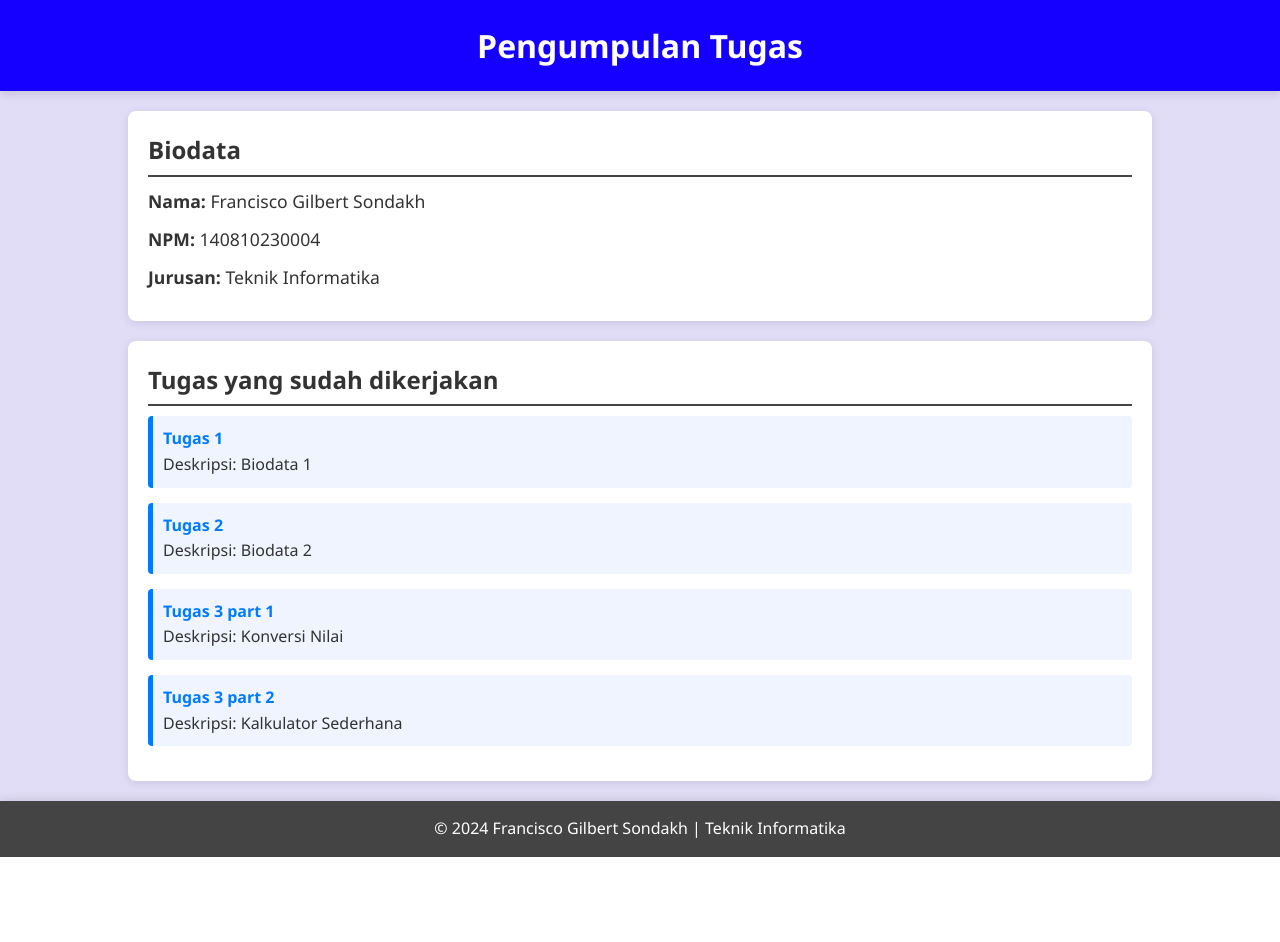
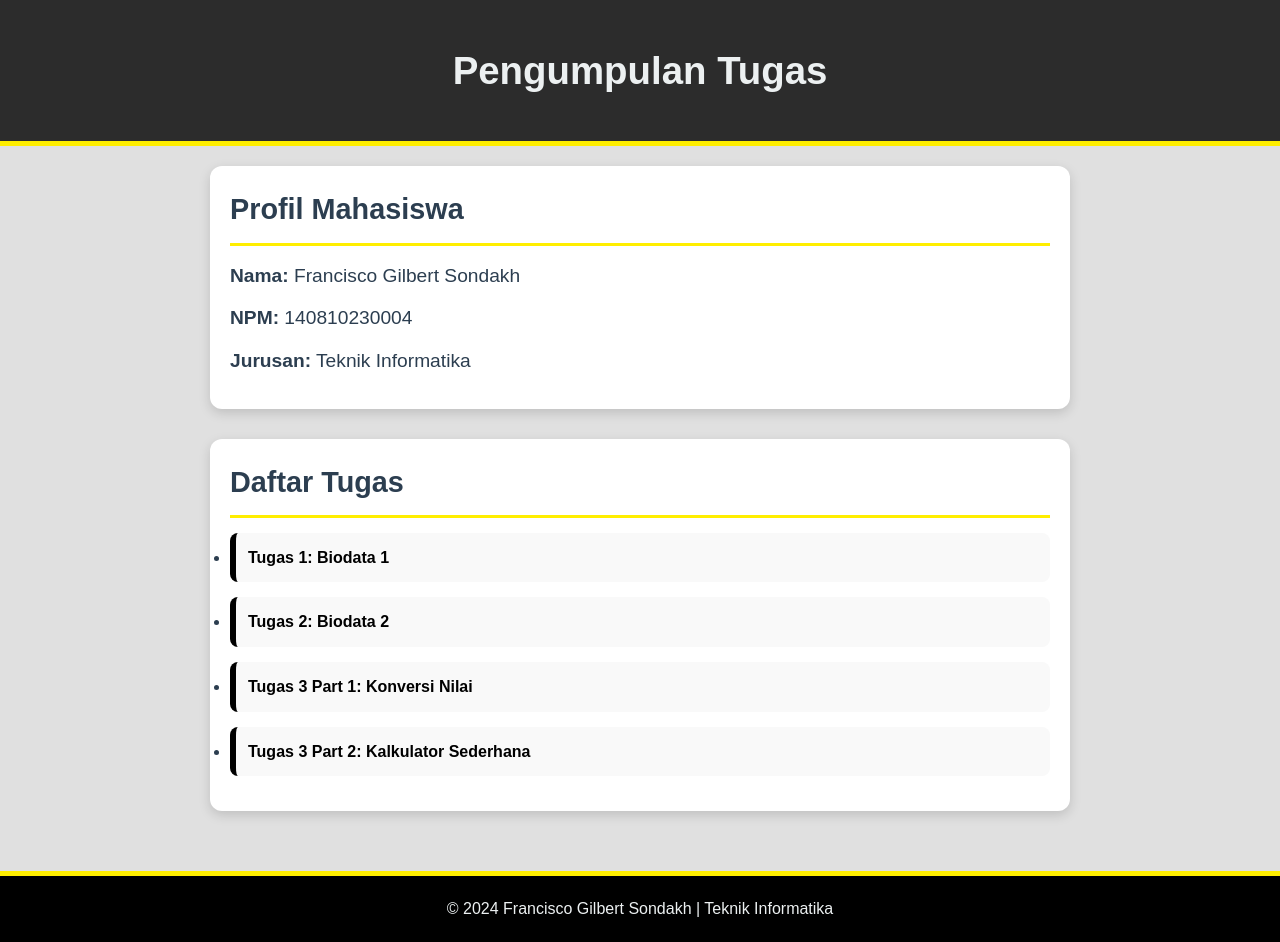
Before and after one commit to NoelianYT/NoelianYT.github.io, a PHP site: page / in a window 1280 px wide. Before the commit the page ends 857 px from the top, so only its background shows below. Run offline with PHP 8.4, Linux system fonts and the light colour scheme.

Commit message:
menambahkan file

```diff
--- a/index.html
+++ b/index.html
@@ -8,31 +8,39 @@
 </head>
 <body>
     <header>
-        <div class="container">
+        <div class="wrapper">
             <h1>Pengumpulan Tugas</h1>
         </div>
     </header>
 
-    <div class="container">
-        <div class="main">
-            <div class="biodata">
-                <h2>Biodata</h2>
-                <p><strong>Nama:</strong> Francisco Gilbert Sondakh</p>
-                <p><strong>NPM:</strong> 140810230004</p>
-                <p><strong>Jurusan:</strong> Teknik Informatika</p>
-            </div>
+    <main class="wrapper">
+        <section class="profile">
+            <h2>Profil Mahasiswa</h2>
+            <ul>
+                <li><strong>Nama:</strong> Francisco Gilbert Sondakh</li>
+                <li><strong>NPM:</strong> 140810230004</li>
+                <li><strong>Jurusan:</strong> Teknik Informatika</li>
+            </ul>
+        </section>
 
-            <div class="projects">
-                <h2>Tugas yang sudah dikerjakan</h2>
-                <ul>
-                    <li><a href="./tugas 1/tugas1.html" target="_blank"><strong>Tugas 1</strong></a><br>Deskripsi: Biodata 1</li>
-                    <li><a href="./tugas 2/biodata.html" target="_blank"><strong>Tugas 2</strong></a><br>Deskripsi: Biodata 2</li>
-                    <li><a href="./tugas 3/soal 1/penilaian.html" target="_blank"><strong>Tugas 3 part 1</strong></a><br>Deskripsi: Konversi Nilai</li>
-                    <li><a href="./tugas 3/soal 2/calculator.html" target="_blank"><strong>Tugas 3 part 2</strong></a><br>Deskripsi: Kalkulator Sederhana</li>
-                </ul>
-            </div>
-        </div>
-    </div>
+        <section class="assignments">
+            <h2>Daftar Tugas</h2>
+            <ul>
+                <li>
+                    <a href="./tugas 1/tugas1.html" target="_blank">Tugas 1: Biodata 1</a>
+                </li>
+                <li>
+                    <a href="./tugas 2/biodata.html" target="_blank">Tugas 2: Biodata 2</a>
+                </li>
+                <li>
+                    <a href="./tugas 3/soal 1/penilaian.html" target="_blank">Tugas 3 Part 1: Konversi Nilai</a>
+                </li>
+                <li>
+                    <a href="./tugas 3/soal 2/calculator.html" target="_blank">Tugas 3 Part 2: Kalkulator Sederhana</a>
+                </li>
+            </ul>
+        </section>
+    </main>
 
     <footer>
         <p>&copy; 2024 Francisco Gilbert Sondakh | Teknik Informatika</p>
--- a/myStyle.css
+++ b/myStyle.css
@@ -2,87 +2,92 @@
     margin: 0;
     padding: 0;
     box-sizing: border-box;
-    font-family: 'Segoe UI', Tahoma, Geneva, Verdana, sans-serif;
+    font-family: 'Arial', sans-serif;
 }
 
 body {
-    background-color: #e1ddf7;
-    color: #333;
+    background-color: #e0e0e0;
+    color: #2c3e50;
     line-height: 1.6;
 }
 
-.container {
-    width: 80%;
+.wrapper {
+    max-width: 900px;
     margin: 0 auto;
+    padding: 20px;
 }
 
 header {
-    background-color: #1500ff;
-    color: #fff;
-    padding: 20px 0;
+    background-color: #2c2c2c;
+    color: #ecf0f1;
+    padding: 20px;
     text-align: center;
-    box-shadow: 0 4px 8px rgba(0, 0, 0, 0.1);
+    border-bottom: 5px solid #ffee00;
 }
 
 header h1 {
-    font-size: 2rem;
+    font-size: 2.4rem;
+    margin: 0;
 }
 
-.main {
-    display: flex;
-    flex-direction: column;
-    gap: 20px;
-    margin-top: 20px;
+main {
+    margin-top: 40px;
+    display: grid;
+    gap: 30px;
 }
 
-.biodata, .projects {
-    background-color: #fff;
+.profile, .assignments {
+    background-color: #ffffff;
     padding: 20px;
-    border-radius: 8px;
-    box-shadow: 0 2px 10px rgba(0, 0, 0, 0.1);
+    border-radius: 12px;
+    box-shadow: 0 4px 12px rgba(0, 0, 0, 0.15);
 }
 
-.biodata h2, .projects h2 {
-    font-size: 1.5rem;
-    margin-bottom: 10px;
-    border-bottom: 2px solid #444;
-    padding-bottom: 5px;
+.profile h2, .assignments h2 {
+    font-size: 1.8rem;
+    margin-bottom: 15px;
+    border-bottom: 3px solid #ffee00;
+    padding-bottom: 10px;
 }
 
-.biodata p {
-    margin-bottom: 10px;
-    font-size: 1.1rem;
-}
-
-.projects ul {
+.profile ul {
     list-style: none;
     padding: 0;
 }
 
-.projects li {
-    margin-bottom: 15px;
-    padding: 10px;
-    border-left: 5px solid #007bff;
-    background-color: #f0f4ff;
-    border-radius: 4px;
-    transition: all 0.3s ease;
+.profile li {
+    margin-bottom: 12px;
+    font-size: 1.2rem;
 }
 
-.projects li:hover {
-    background-color: #e0e8ff;
+.assignments ol {
+    padding-left: 20px;
 }
 
-.projects a {
+.assignments li {
+    margin: 15px 0;
+    padding: 12px;
+    background-color: #f9f9f9;
+    border-left: 6px solid #000000;
+    border-radius: 8px;
+    transition: background-color 0.3s ease;
+}
+
+.assignments li:hover {
+    background-color: #f0f0f0;
+}
+
+.assignments a {
     text-decoration: none;
-    color: #007bff;
+    color: #000000;
     font-weight: bold;
 }
 
 footer {
-    background-color: #444;
-    color: #fff;
+    background-color: #000000;
+    color: #ecf0f1;
     text-align: center;
-    padding: 15px 0;
-    margin-top: 20px;
-    box-shadow: 0 -2px 8px rgba(0, 0, 0, 0.1);
+    padding: 20px;
+    margin-top: 40px;
+    border-top: 5px solid #ffee00;
 }
```
